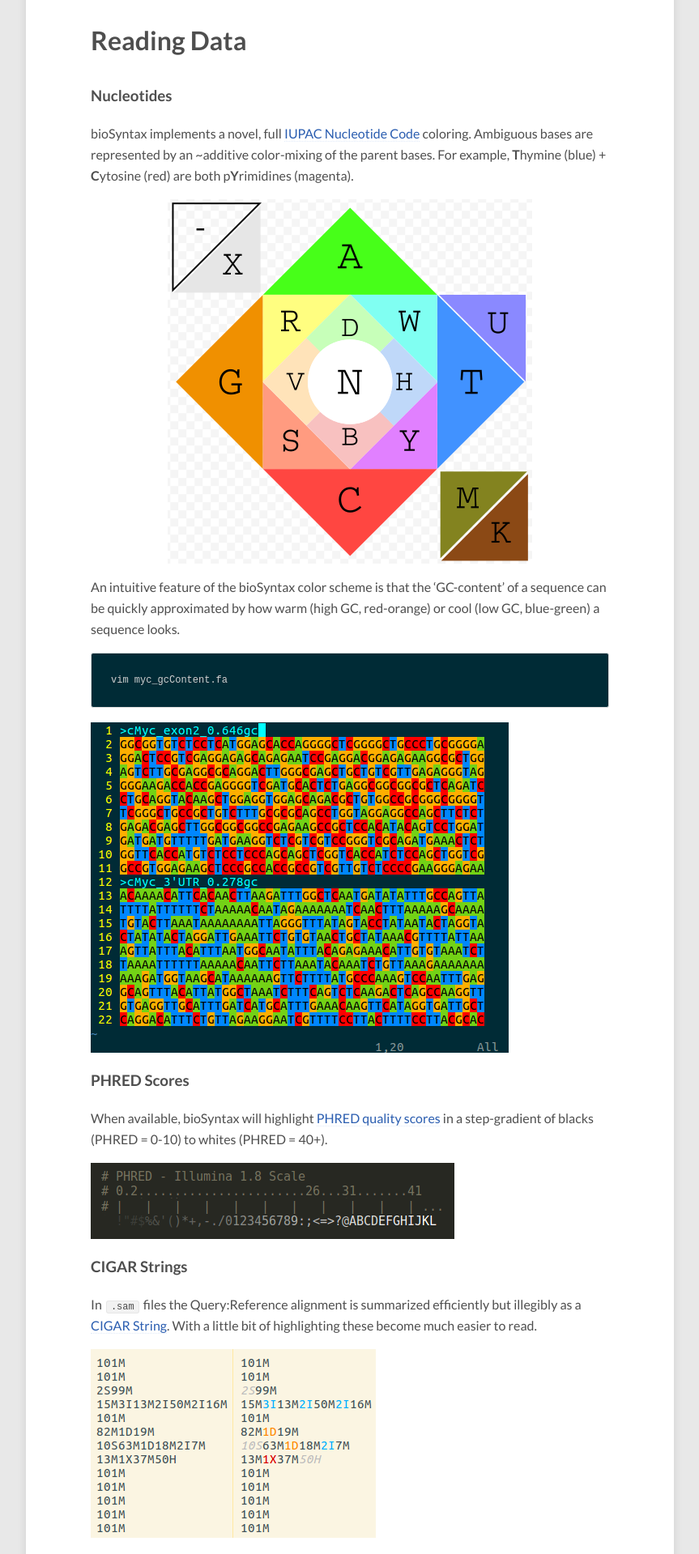
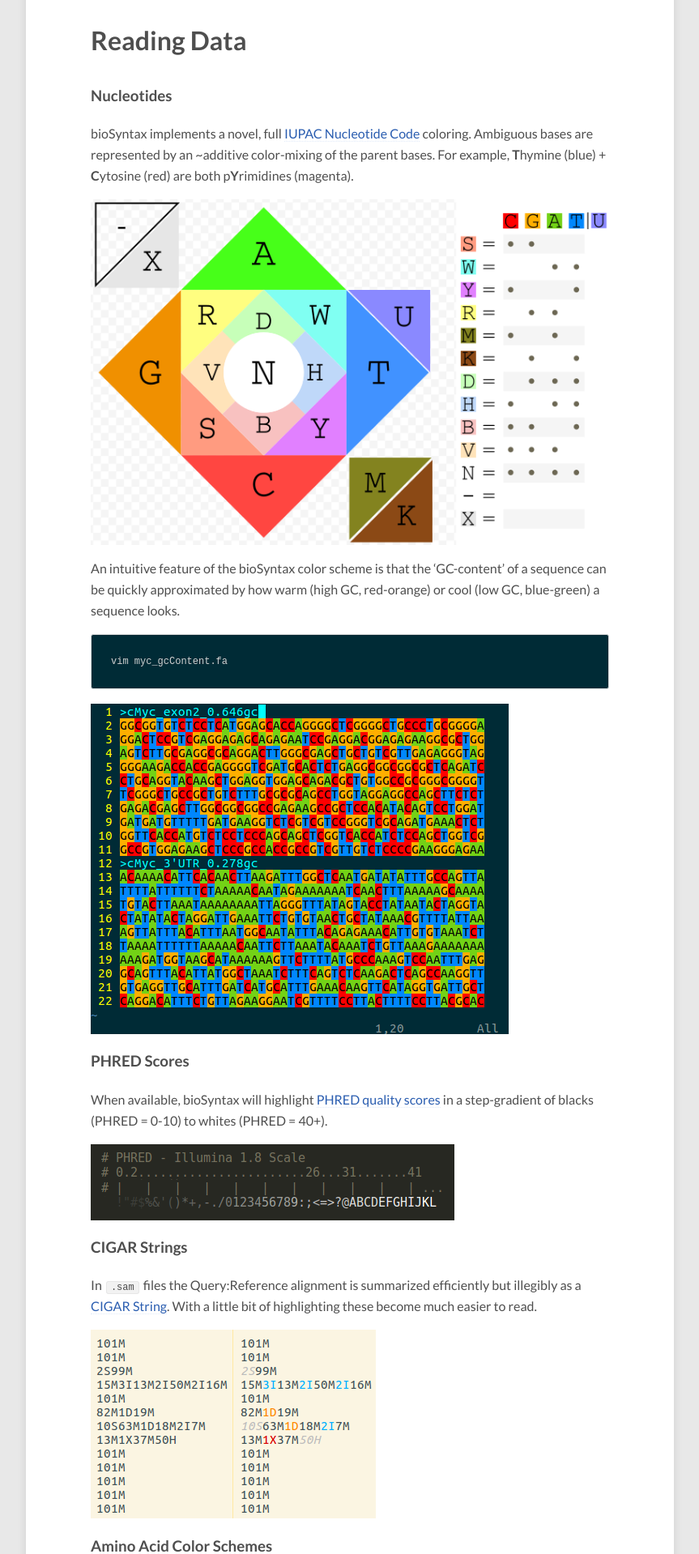
Before and after one commit to bioSyntax/bioSyntax-site, a Jekyll site: the page built from man.md, in a window 1280 px wide. Shown: the part 2673-4592 px from the top of the page at 81% size, without its empty margins (208-1071 px from the left). Built offline with Jekyll 4.4.1, drawn with Linux system fonts in a browser that asks for light colours; nearby versions of some CDN libraries.

Commit message:
Updated website graphics

```diff
--- a/man.md
+++ b/man.md
@@ -88,7 +88,7 @@ less snp_1000genomes.vcf
 
 bioSyntax implements a novel, full [IUPAC Nucleotide Code](https://en.wikipedia.org/wiki/Nucleic_acid_notation#IUPAC_notation) coloring. Ambiguous bases are represented by an ~additive color-mixing of the parent bases. For example, **T**hymine (blue) + **C**ytosine (red) are both p**Y**rimidines (magenta).
 
-<div style="text-align:center"><img src="../images/man/nt_IUPAC_ANSI_v0.2_web.png"></div>
+<div style="text-align:center"><img src="../images/man/nt_IUPAC_ANSI_v0.3_web.png"></div>
 
 An intuitive feature of the bioSyntax color scheme is that the 'GC-content' of a sequence can be quickly approximated by how warm (high GC, red-orange) or cool (low GC, blue-green) a sequence looks.
 
```
Also changed, not shown: images/man/nt_IUPAC_ANSI_v0.2_web.png (deleted), images/man/nt_IUPAC_ANSI_v0.3_web.png (added), images/nt-banner.jpg, images/ntString.png (deleted), images/ntString.svg (deleted), 1 other file.
